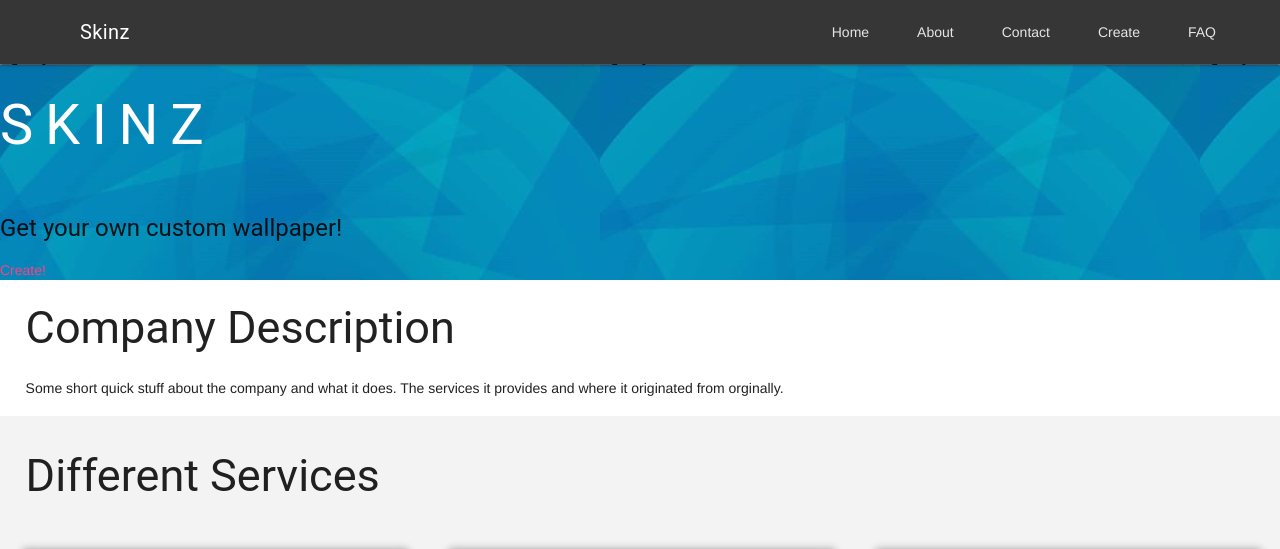
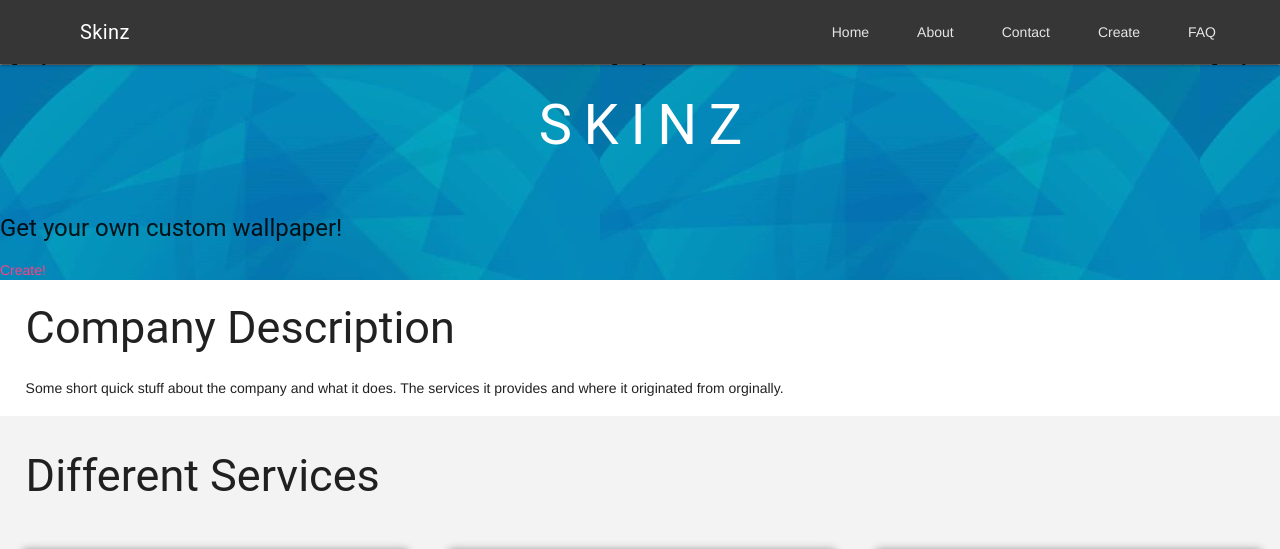
Before and after one commit to ChittebbayiPenugonda/Skinz, a plain HTML site: page index.html in a window 1280 px wide. Shown: the top 549 px of the page. Drawn offline with nearby package versions, Linux system fonts and the light colour scheme.

Commit message:
Update index.css

```diff
--- a/styles/index.css
+++ b/styles/index.css
@@ -2,14 +2,17 @@
     display:flex;
     flex-direction: column;
 }
-.oneheader .twoheader{
+.skinzheader{
     width: 100%;
     display:flex;
     flex-direction: row;
     justify-content: center;
-
 }
-.skinzheader{
+.skinzheaderbutton{
+    width:100%;
+    flex-direction:column;
+}
+.skinzheadertext{
     color:white;
 }
 .companydescription{
```
